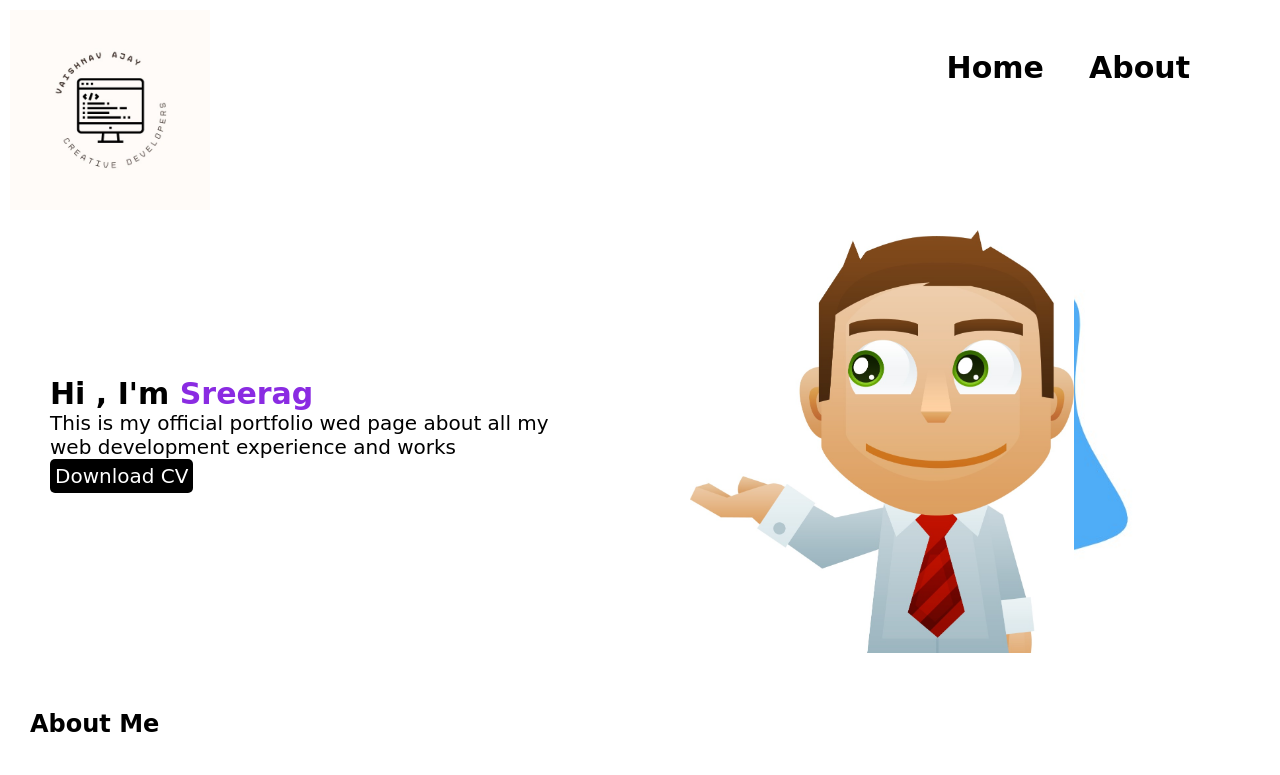
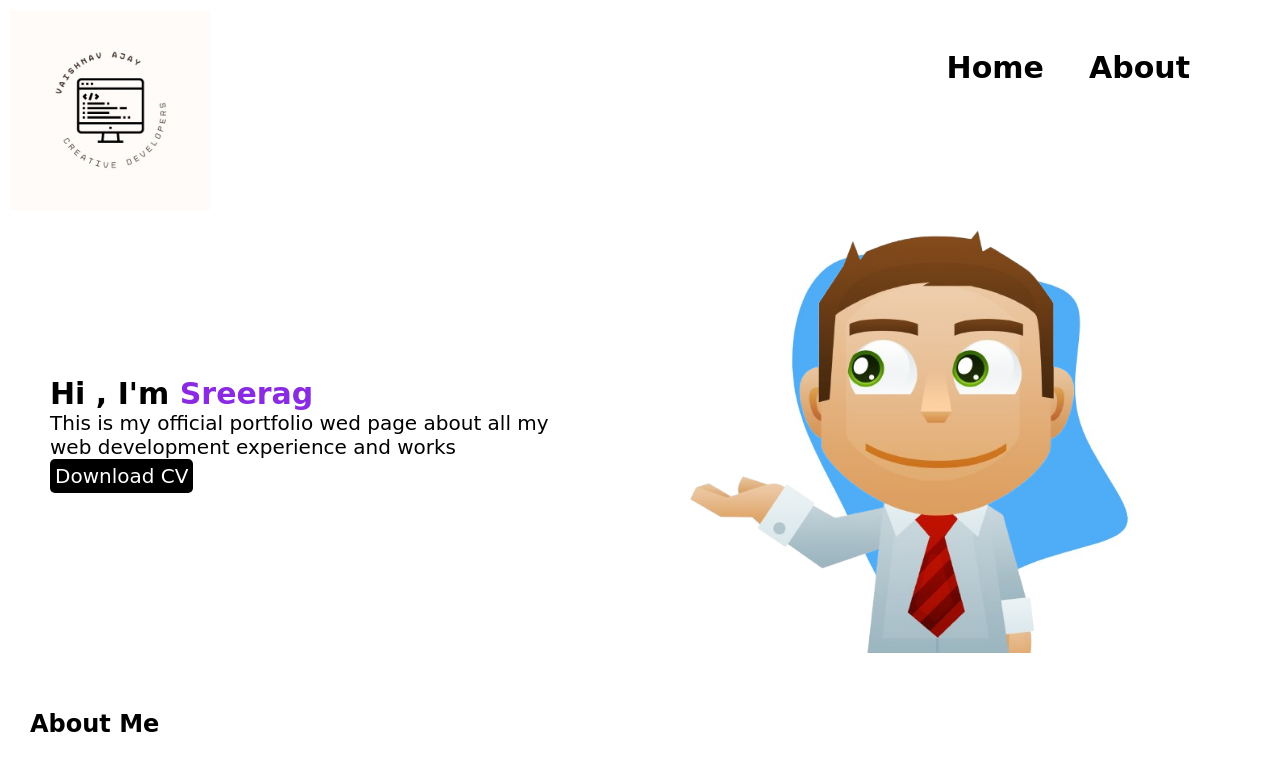
Before and after one commit to Amrutha556/portfolio, a plain HTML site: page index.html in a window 1280 px wide. Shown: the top 775 px of the page. Drawn offline with Linux system fonts and the light colour scheme; a web font is replaced by a local one.

Commit message:
first commit

```diff
--- a/index.html
+++ b/index.html
@@ -25,7 +25,7 @@
         </div>
         <div class="imgcontainer">
             <img src="./WhatsApp Image 2024-10-21 at 09.26.00_c97cbf88.jpg" alt="bg" id="img1">
-            <img src="./WhatsApp Image 2024-10-21 at 09.26.00_5ff99f13.jpg" alt="" id="img2">
+            <img src="./WhatsApp_Image_2024-10-21_at_09.26.00_5ff99f13-removebg-preview.png" alt="" id="img2">
         </div>
     </section>
     <section id="about">
```
Also changed, not shown: WhatsApp Image 2024-10-21 at 09.26.00_5ff99f13.jpg (deleted), WhatsApp_Image_2024-10-21_at_09.26.00_5ff99f13-removebg-preview.png (added).
